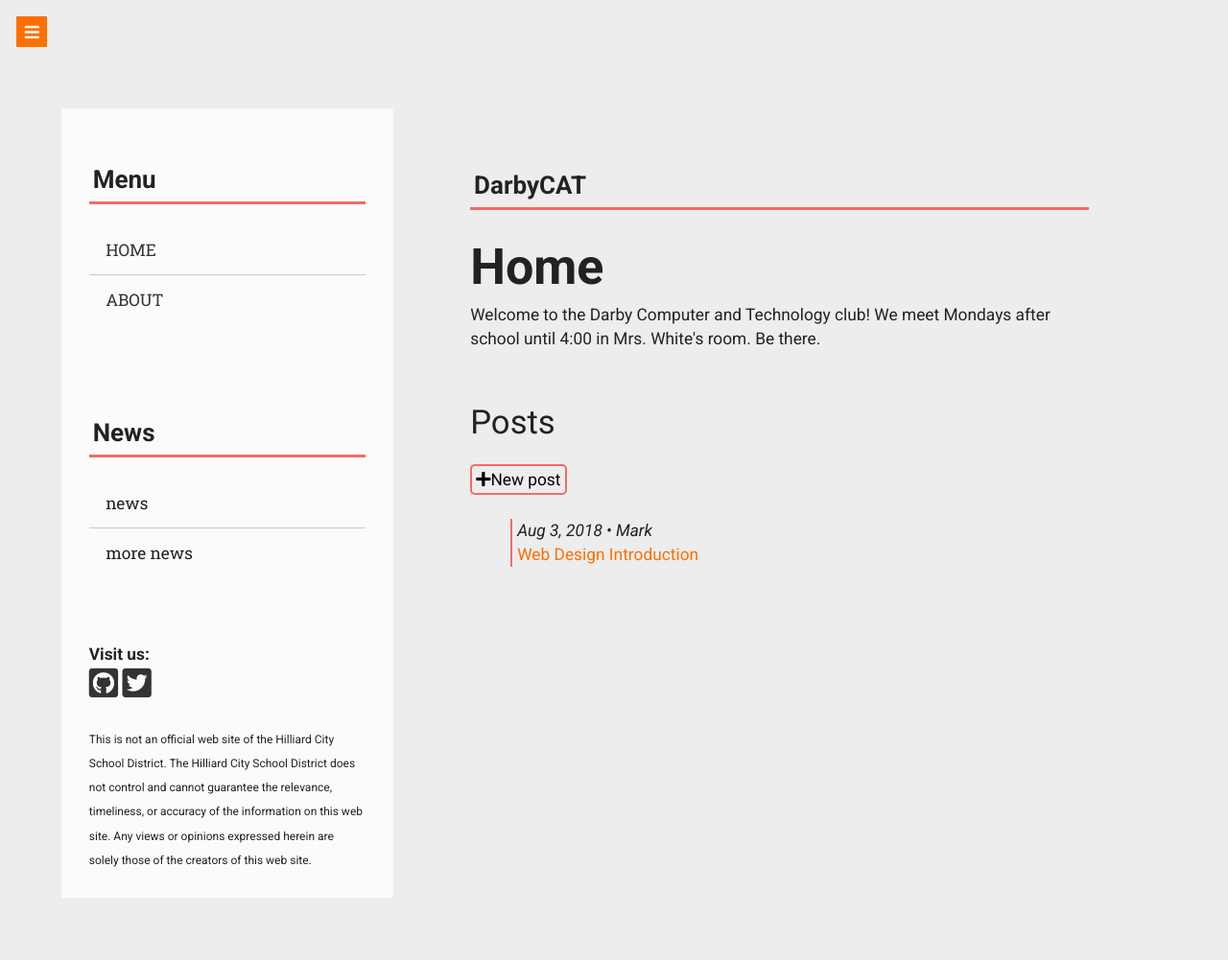
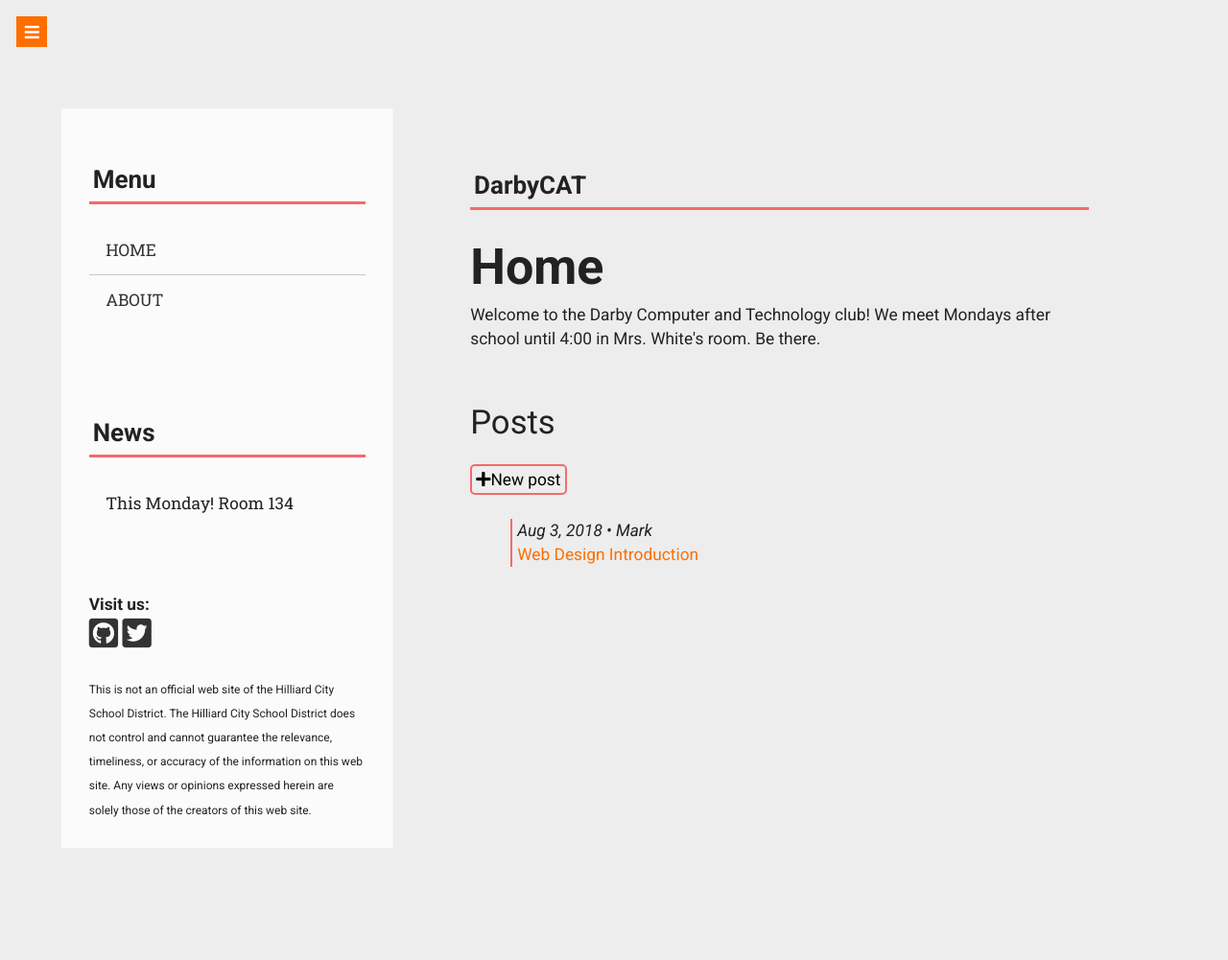
Before and after one commit to Joel4763/darbycat.github.io, a Jekyll site: the page built from index.html, in a window 1280 px wide. Shown: the whole page at 96% size. Built offline with Jekyll 4.4.1, drawn with Linux system fonts in a browser that asks for light colours; nearby versions of some CDN libraries; after the commit the page ends 948 px from its top, so only the background shows below that.

Commit message:
Update news.yml

```diff
--- a/_data/news.yml
+++ b/_data/news.yml
@@ -1,2 +1 @@
-- news: "news"
-- news: "more news"
+- news: "This Monday! Room 134"
```
